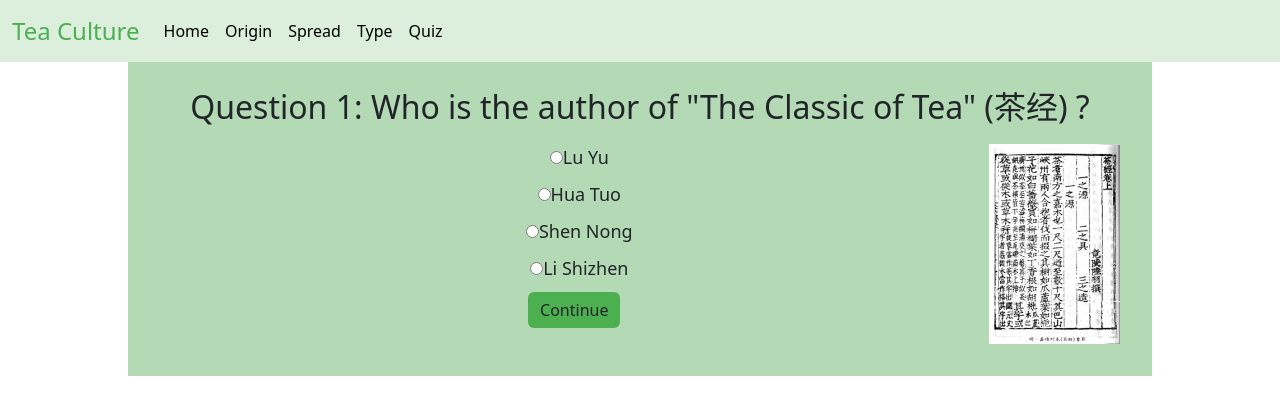
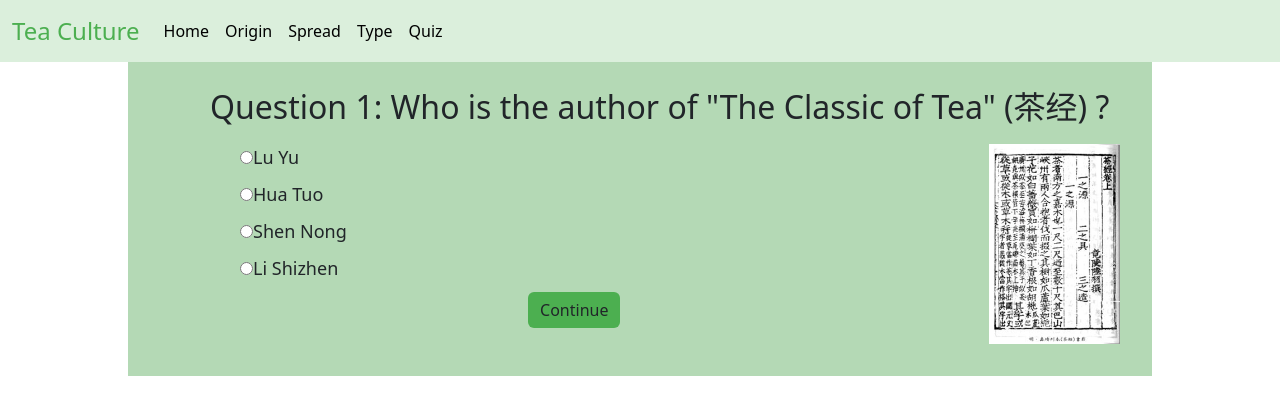
Before and after one commit to eshoyuan/2024sp-UI-Design-Group, a Flask app: page /quiz/1 in a window 1280 px wide. Shown: the top 415 px of the page. Run offline with Flask 3, Linux system fonts and the light colour scheme.

Commit message:
Update quiz format and style

```diff
--- a/static/css/quiz.css
+++ b/static/css/quiz.css
@@ -28,6 +28,8 @@ body {
 .block.choice {
     margin: 10px;
     font-size: large;
+    padding-left: 70px;
+    text-align: left;
 }
 .main-content {
     background-color: rgb(180, 217, 181);
@@ -35,6 +37,12 @@ body {
     max-width: 80%; /* Set a maximum width */
     margin: 0 auto; /* Center the content horizontally */
 }
+
+.title{
+    margin-left: 50px;
+    text-align: left;
+}
+
 
 #questionImage {
     /* Set restrictions on width and height */
```
